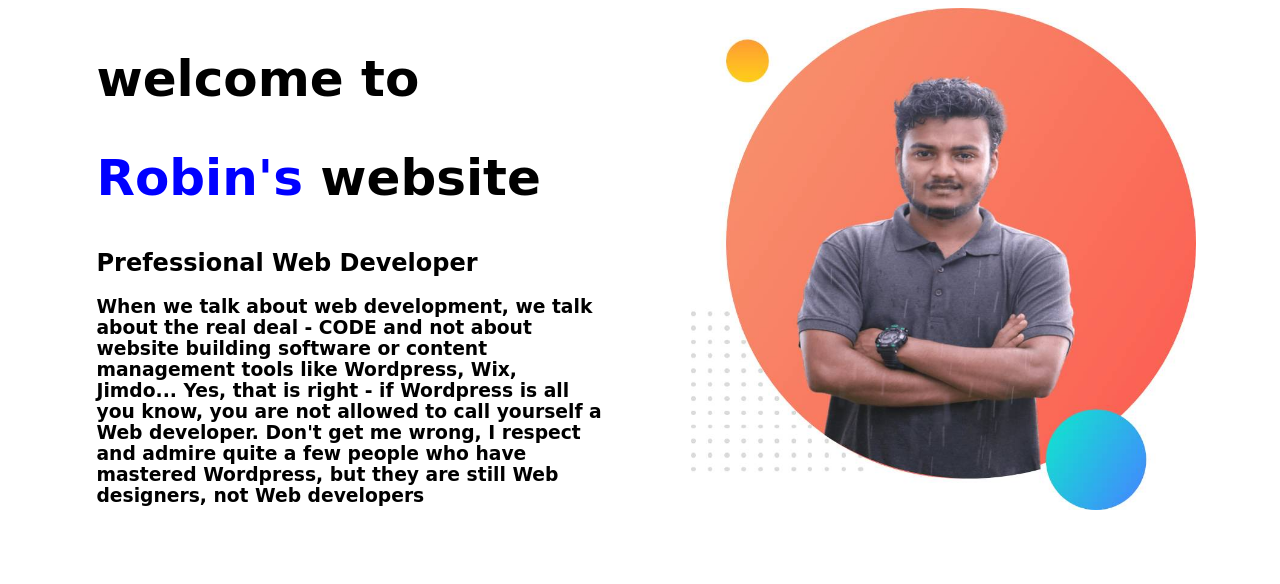
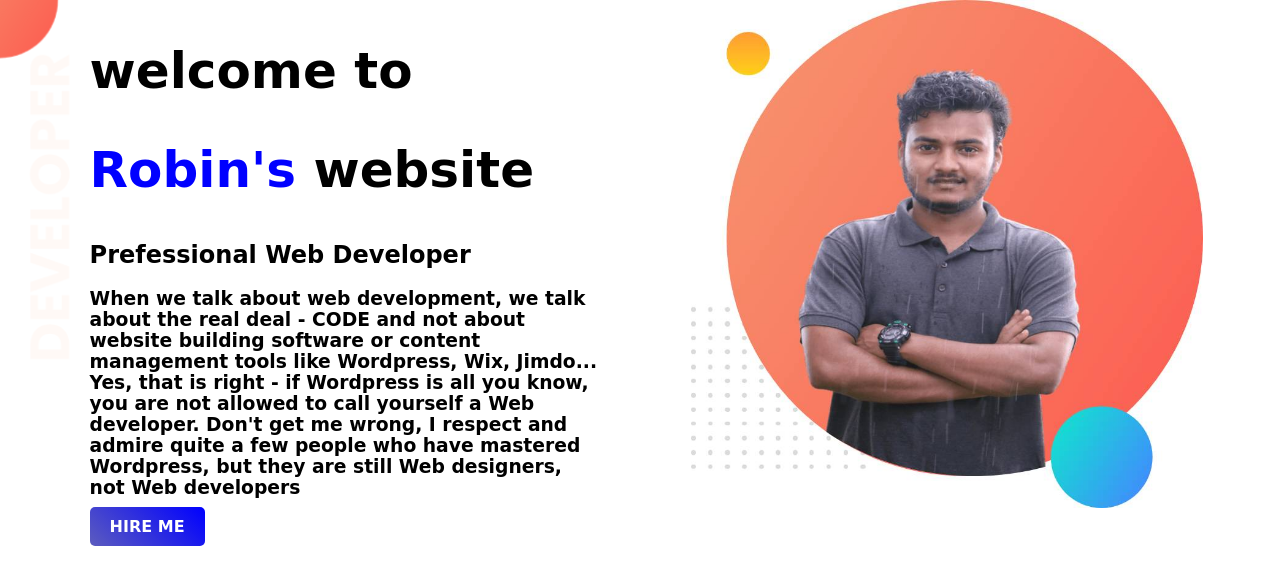
Before and after one commit to ROBIN2647/web-portfolio, a plain HTML site: page index.html in a window 1280 px wide. Drawn offline with Linux system fonts and the light colour scheme; a web font is replaced by a local one.

Commit message:
adding middle part

```diff
--- a/index.html
+++ b/index.html
@@ -11,12 +11,13 @@
 <link rel="stylesheet" href="style.css">
 </head>
 <body>
-    <section>
+    <section class="top-banner">
             <div class="half-width">
                 <h1>welcome to</h1>
         <h1><span class="name-highlight">Robin's</span> website</h1>
         <h2>Prefessional Web Developer</h2>
         <h3>When we talk about web development, we talk about the real deal - CODE and not about website building software or content management tools like Wordpress, Wix, Jimdo... Yes, that is right - if Wordpress is all you know, you are not allowed to call yourself a Web developer. Don't get me wrong, I respect and admire quite a few people who have mastered Wordpress, but they are still Web designers, not Web developers</h3>
+        <a class="link-button" target="_blank" href="https://www.linkedin.com/in/md-abdur-rahman-robin-7368a8157/">HIRE ME</a>
         </div>
         <div class="half-width">
             <img src="image/profile pic.jpg" alt="">
--- a/style.css
+++ b/style.css
@@ -1,5 +1,5 @@
 body{
-
+    margin: 0;
     font-family: 'Ephesis', cursive;
 }
 h1{
@@ -23,3 +23,21 @@ font-size: 50px;
 
     width: 100%;
 }
+.top-banner{
+    background-image: url("image/top-banner.png");
+    background-repeat: no-repeat;
+}
+section{
+
+    height: 500px;
+}
+.link-button{
+    text-decoration: none;
+    background-image:linear-gradient(45deg,rgb(92, 92, 190), blue);
+    padding: 10px 20px;
+    border-radius: 5px;
+    color: white;
+    font-weight: bold;
+
+
+}
```
